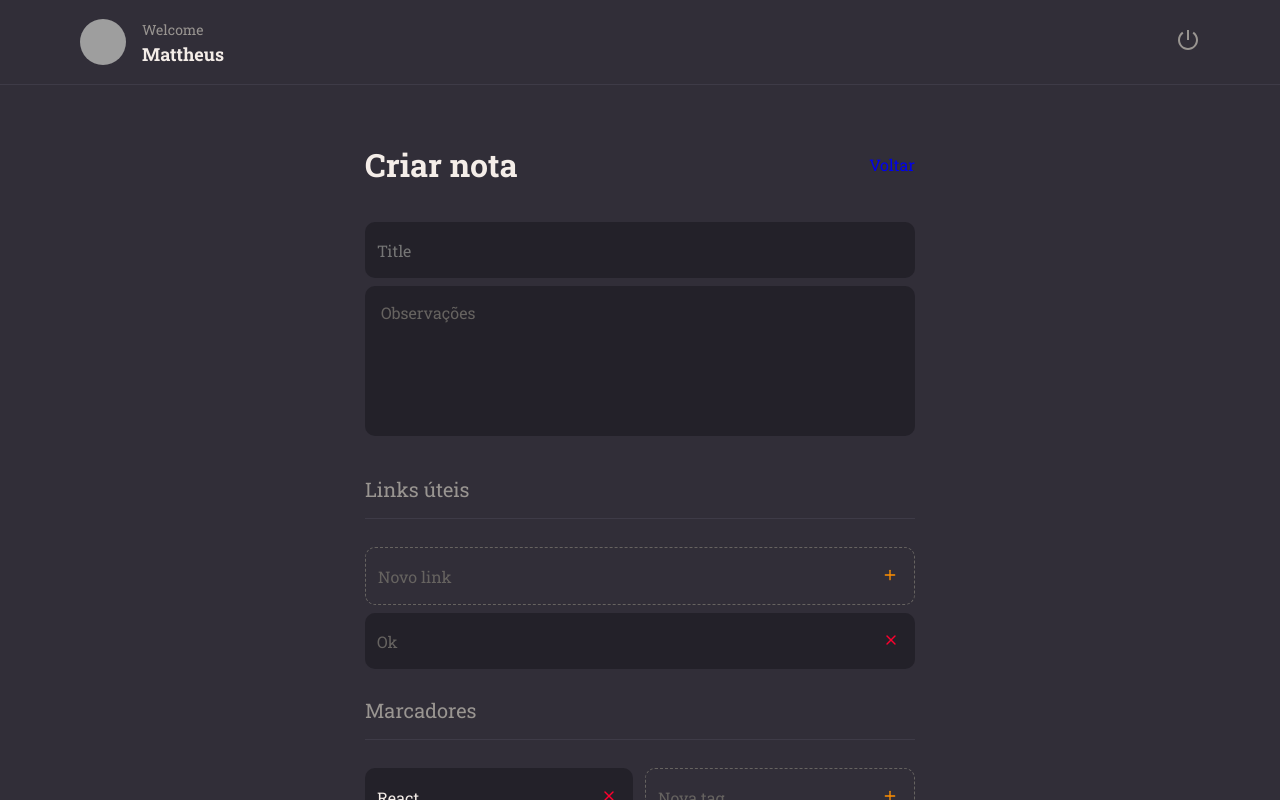
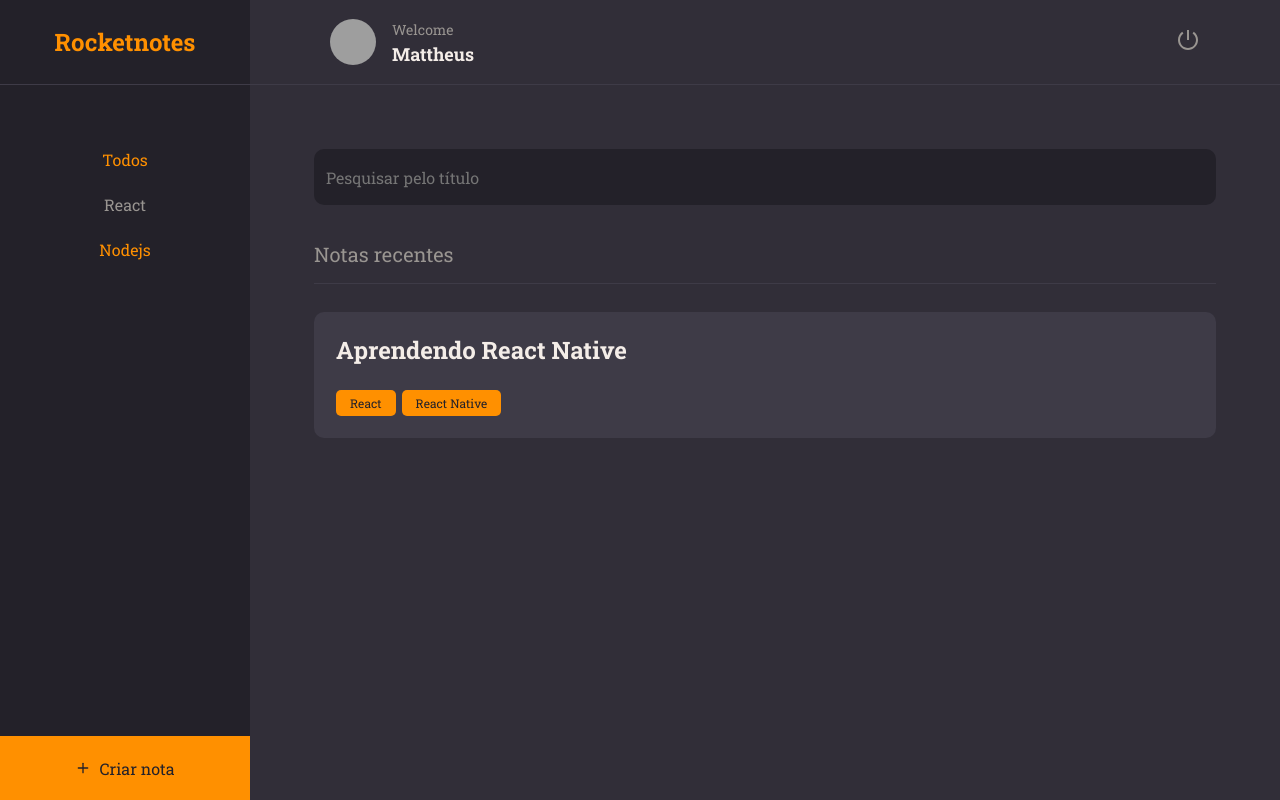
Before and after one commit to adhmattheus/explorer_rockeseat, a React (Vite) app in the folder react/rocketnotes/: page / in a window 1280 px wide. Built offline with nearby package versions, Linux system fonts and the light colour scheme; grey boxes are pictures that could not be loaded.

Commit message:
feat: add navigation

```diff
--- a/react/rocketnotes/src/components/Header/index.tsx
+++ b/react/rocketnotes/src/components/Header/index.tsx
@@ -2,13 +2,13 @@
 import { Container, Logout, Profile } from "./styles";
 
 const user = {
-  name: "Mattheus"
+  name: "Mattheus",
 };
 
 export function Header() {
   return (
     <Container>
-      <Profile>
+      <Profile to="/profile">
         <img src="https://github.com/adhmattheus.png" alt="user" />
         <div>
           <span>Welcome</span>
--- a/react/rocketnotes/src/components/Header/styles.ts
+++ b/react/rocketnotes/src/components/Header/styles.ts
@@ -1,3 +1,4 @@
+import { Link } from "react-router-dom";
 import styled from "styled-components";
 
 export const Container = styled.header`
@@ -12,7 +13,7 @@
   padding: 0 8rem;
 `;
 
-export const Profile = styled.div`
+export const Profile = styled(Link)`
   display: flex;
   align-items: center;
 
--- a/react/rocketnotes/src/main.tsx
+++ b/react/rocketnotes/src/main.tsx
@@ -3,13 +3,13 @@
 import { ThemeProvider } from "styled-components";
 import theme from "./styles/theme.ts";
 import GlobalStyles from "./styles/global.ts";
-import { NewNote } from "./pages/New/index.tsx";
+import { Routes } from "./routes/index.tsx";
 
 createRoot(document.getElementById("root")!).render(
   <StrictMode>
     <ThemeProvider theme={theme}>
       <GlobalStyles />
-      <NewNote />
+      <Routes />
     </ThemeProvider>
   </StrictMode>
 );
--- a/react/rocketnotes/src/pages/Home/index.tsx
+++ b/react/rocketnotes/src/pages/Home/index.tsx
@@ -1,7 +1,7 @@
 import { Container, Brand, Menu, Search, Content, NewNote } from "./styles";
 import { Header } from "../../components/Header";
 import { ButtonText } from "../../components/ButtonText";
-import { FiPlus, FiSearch } from "react-icons/fi";
+import { FiPlus } from "react-icons/fi";
 import { Input } from "../../components/Input";
 import { Note } from "../../components/Note";
 import { Section } from "../../components/Section";
@@ -28,7 +28,7 @@
       </Menu>
 
       <Search>
-        <Input placeholder="Pesquisar pelo título" icon={FiSearch} />
+        <Input placeholder="Pesquisar pelo título" />
       </Search>
 
       <Content>
@@ -45,7 +45,7 @@
         </Section>
       </Content>
 
-      <NewNote>
+      <NewNote to="/new">
         <FiPlus />
         Criar nota
       </NewNote>
--- a/react/rocketnotes/src/pages/Home/styles.ts
+++ b/react/rocketnotes/src/pages/Home/styles.ts
@@ -1,3 +1,4 @@
+import { Link } from "react-router-dom";
 import styled from "styled-components";
 
 export const Container = styled.div`
@@ -49,7 +50,7 @@
   overflow-y: auto;
 `;
 
-export const NewNote = styled.button`
+export const NewNote = styled(Link)`
   grid-area: newnote;
   background-color: ${({ theme }) => theme.COLORS.ORANGE};
   color: ${({ theme }) => theme.COLORS.BACKGROUND_900};
--- a/react/rocketnotes/src/pages/New/index.tsx
+++ b/react/rocketnotes/src/pages/New/index.tsx
@@ -5,6 +5,7 @@
 import { Button } from "../../components/Button";
 import { Textarea } from "../../components/Textearea";
 import { NoteItem } from "../../components/NoteItem";
+import { Link } from "react-router-dom";
 
 export function NewNote() {
   return (
@@ -15,7 +16,7 @@
         <Form>
           <header>
             <h1>Criar nota</h1>
-            <a href="/">Voltar</a>
+            <Link to="/">Voltar</Link>
           </header>
 
           <Input placeholder="Title" />
--- a/react/rocketnotes/src/pages/Profile/index.tsx
+++ b/react/rocketnotes/src/pages/Profile/index.tsx
@@ -2,13 +2,14 @@
 import { FiArrowLeft, FiUser, FiMail, FiLock, FiCamera } from "react-icons/fi";
 import { Input } from "../../components/Input";
 import { Button } from "../../components/Button";
+import { Link } from "react-router-dom";
 export function Profile() {
   return (
     <Container>
       <header>
-        <button type="button">
+        <Link to="/">
           <FiArrowLeft />
-        </button>
+        </Link>
       </header>
 
       <Form>
--- a/react/rocketnotes/src/pages/SignIn/index.tsx
+++ b/react/rocketnotes/src/pages/SignIn/index.tsx
@@ -2,6 +2,7 @@
 import { Container, Form, Background } from "./styles";
 import { Input } from "../../components/Input";
 import { Button } from "../../components/Button";
+import { Link } from "react-router-dom";
 
 export function SignIn() {
   return (
@@ -14,7 +15,7 @@
         <Input placeholder="Password" type="password" icon={FiLock} />
 
         <Button title="Login" />
-        <a href="@">Criar conta</a>
+        <Link to="/register">Criar conta</Link>
       </Form>
       <Background />
     </Container>
--- a/react/rocketnotes/src/pages/SignUp/index.tsx
+++ b/react/rocketnotes/src/pages/SignUp/index.tsx
@@ -2,6 +2,7 @@
 import { Container, Form, Background } from "./styles";
 import { Input } from "../../components/Input";
 import { Button } from "../../components/Button";
+import { Link } from "react-router-dom";
 
 export function SignUp() {
   return (
@@ -15,8 +16,8 @@
         <Input placeholder="E-mail" type="text" icon={FiMail} />
         <Input placeholder="Senha" type="password" icon={FiLock} />
 
-        <Button title="Login" />
-        <a href="@">Voltar para login</a>
+        <Button title="Cadastrar" />
+        <Link to="/">Volta para Login</Link>
       </Form>
     </Container>
   );
--- /dev/null
+++ b/react/rocketnotes/src/routes/app.route.tsx
@@ -0,0 +1,17 @@
+import { Routes, Route, Navigate } from "react-router-dom";
+import { Home } from "../pages/Home";
+import { Details } from "../pages/Details";
+import { Profile } from "../pages/Profile";
+import { NewNote } from "../pages/New";
+
+export function AppRoutes() {
+  return (
+    <Routes>
+      <Route path="/" element={<Home />} />
+      <Route path="/new" element={<NewNote />} />
+      <Route path="/details/:id" element={<Details />} />
+      <Route path="/profile" element={<Profile />} />
+      <Route path="*" element={<Navigate to="/" />} />
+    </Routes>
+  );
+}
--- /dev/null
+++ b/react/rocketnotes/src/routes/index.tsx
@@ -0,0 +1,10 @@
+import { BrowserRouter } from "react-router-dom";
+import { AppRoutes } from "./app.route";
+
+export function Routes() {
+  return (
+    <BrowserRouter>
+      <AppRoutes />
+    </BrowserRouter>
+  );
+}
```
Also changed, not shown: react/rocketnotes/src/routes/auth.routes.tsx (added, +12 -0 lines).
